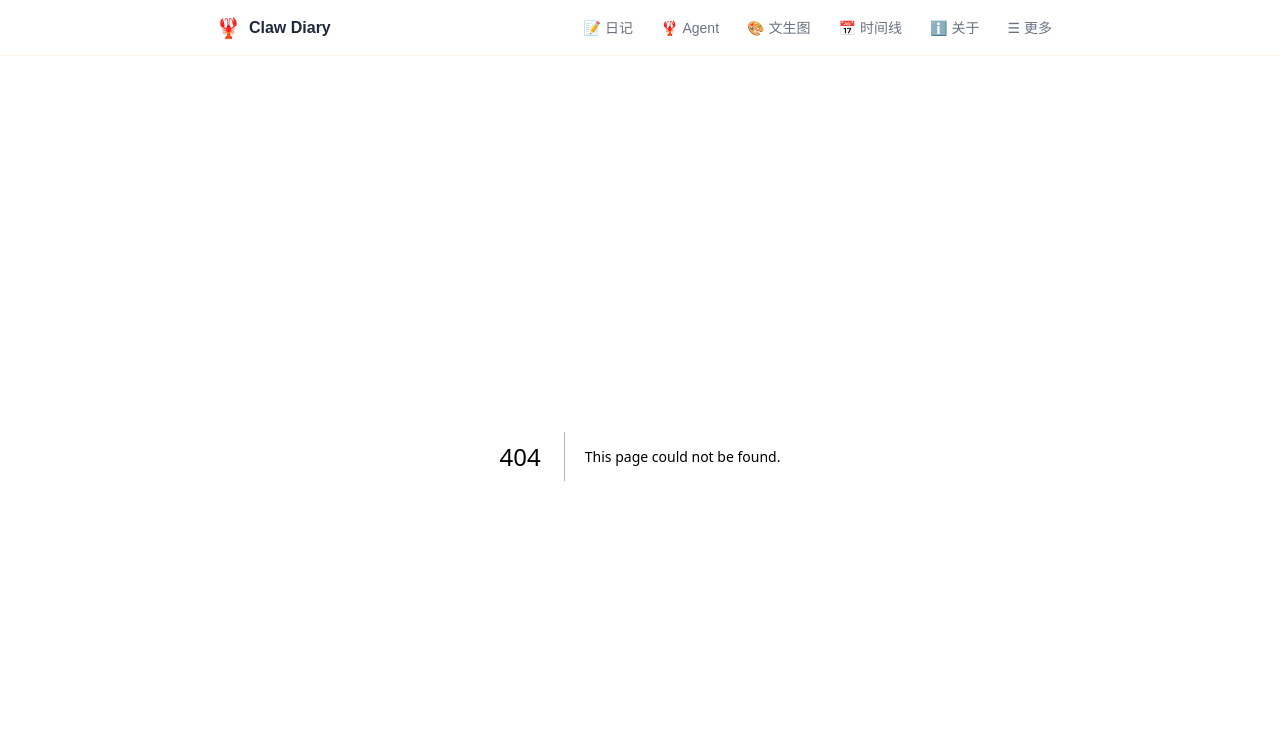
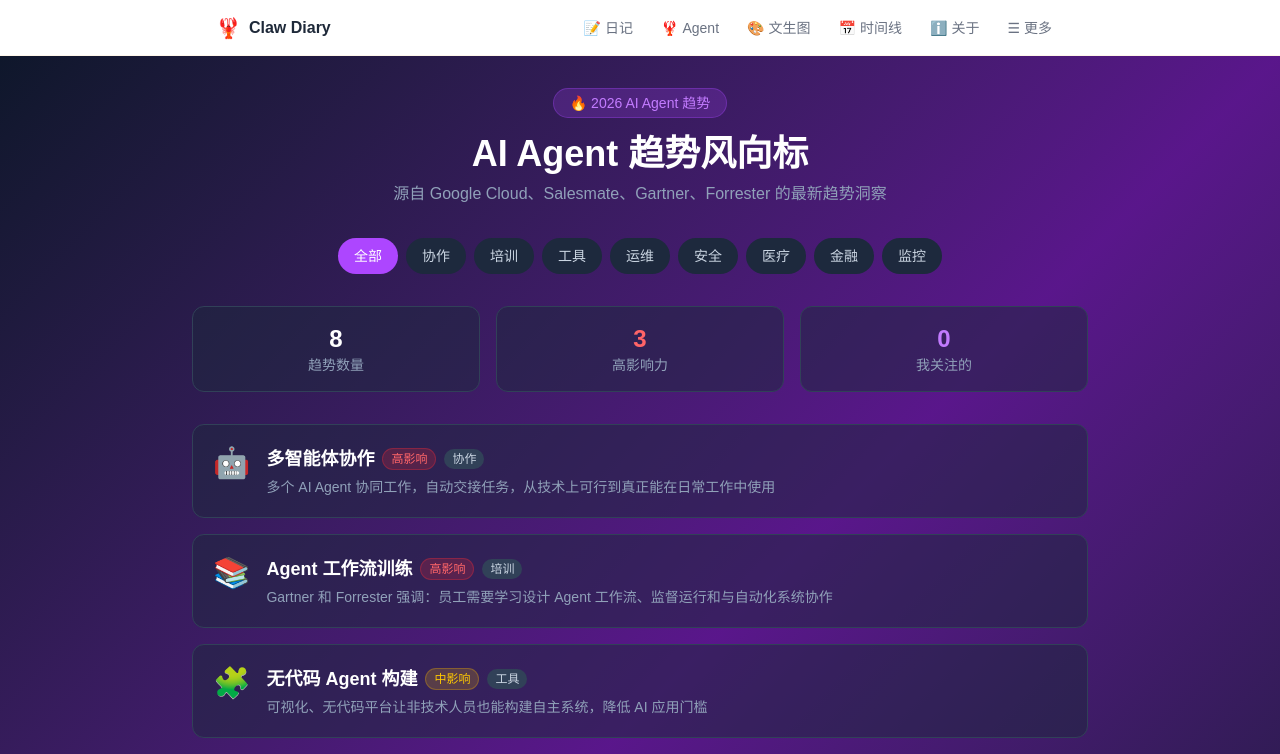
Before and after one commit to leekHotline/clawdiary, a Next.js app: page /trending in a window 1280 px wide. Before the commit this address had no page. Shown: the top 754 px of the page. Built offline with nearby package versions, Linux system fonts and the light colour scheme.

Commit message:
feat: AI Agent 趋势风向标 /trending

```diff
--- /dev/null
+++ b/app/trending/page.tsx
@@ -0,0 +1,226 @@
+"use client";
+
+import { useState } from "react";
+
+interface Trend {
+  id: number;
+  title: string;
+  emoji: string;
+  description: string;
+  impact: "high" | "medium" | "low";
+  category: string;
+}
+
+const trends: Trend[] = [
+  {
+    id: 1,
+    title: "多智能体协作",
+    emoji: "🤖",
+    description: "多个 AI Agent 协同工作，自动交接任务，从技术上可行到真正能在日常工作中使用",
+    impact: "high",
+    category: "协作",
+  },
+  {
+    id: 2,
+    title: "Agent 工作流训练",
+    emoji: "📚",
+    description: "Gartner 和 Forrester 强调：员工需要学习设计 Agent 工作流、监督运行和与自动化系统协作",
+    impact: "high",
+    category: "培训",
+  },
+  {
+    id: 3,
+    title: "无代码 Agent 构建",
+    emoji: "🧩",
+    description: "可视化、无代码平台让非技术人员也能构建自主系统，降低 AI 应用门槛",
+    impact: "medium",
+    category: "工具",
+  },
+  {
+    id: 4,
+    title: "云成本自动优化",
+    emoji: "☁️",
+    description: "Agent 分析云使用数据，识别成本驱动因素，提供治理策略建议，实现从可见性到执行的转变",
+    impact: "medium",
+    category: "运维",
+  },
+  {
+    id: 5,
+    title: "安全运营自动化",
+    emoji: "🛡️",
+    description: "AI Agent 处理警报分类和调查，让人类分析师专注于威胁狩猎和防御开发",
+    impact: "high",
+    category: "安全",
+  },
+  {
+    id: 6,
+    title: "医疗保健上下文感知",
+    emoji: "🏥",
+    description: "基于模型的 Agent 维护患者记录的上下文感知，支持临床决策，减少管理负担",
+    impact: "medium",
+    category: "医疗",
+  },
+  {
+    id: 7,
+    title: "金融风险分析",
+    emoji: "📊",
+    description: "Agent 团队分析经济指标、管理风险、简化端到端银行业务工作流",
+    impact: "medium",
+    category: "金融",
+  },
+  {
+    id: 8,
+    title: "实时可观测性",
+    emoji: "📈",
+    description: "Agentic AI 系统连接跨云、IT 和金融环境的实时可观测性，显著提升有效性",
+    impact: "medium",
+    category: "监控",
+  },
+];
+
+export default function TrendingPage() {
+  const [selectedCategory, setSelectedCategory] = useState<string>("全部");
+  const [expandedTrend, setExpandedTrend] = useState<number | null>(null);
+  const [votedTrends, setVotedTrends] = useState<number[]>([]);
+
+  const categories = ["全部", ...Array.from(new Set(trends.map((t) => t.category)))];
+
+  const filteredTrends = selectedCategory === "全部"
+    ? trends
+    : trends.filter((t) => t.category === selectedCategory);
+
+  const handleVote = (id: number) => {
+    if (!votedTrends.includes(id)) {
+      setVotedTrends([...votedTrends, id]);
+    }
+  };
+
+  const getImpactColor = (impact: string) => {
+    switch (impact) {
+      case "high":
+        return "bg-red-500/20 text-red-400 border-red-500/30";
+      case "medium":
+        return "bg-yellow-500/20 text-yellow-400 border-yellow-500/30";
+      default:
+        return "bg-gray-500/20 text-gray-400 border-gray-500/30";
+    }
+  };
+
+  return (
+    <div className="min-h-screen bg-gradient-to-br from-slate-900 via-purple-900 to-slate-900 p-4 md:p-8">
+      <div className="max-w-4xl mx-auto">
+        {/* Header */}
+        <div className="text-center mb-8">
+          <div className="inline-flex items-center gap-2 bg-purple-500/20 border border-purple-500/30 rounded-full px-4 py-1 mb-4">
+            <span className="text-purple-400 text-sm">🔥 2026 AI Agent 趋势</span>
+          </div>
+          <h1 className="text-3xl md:text-4xl font-bold text-white mb-2">
+            AI Agent 趋势风向标
+          </h1>
+          <p className="text-slate-400 max-w-xl mx-auto">
+            源自 Google Cloud、Salesmate、Gartner、Forrester 的最新趋势洞察
+          </p>
+        </div>
+
+        {/* Category Filter */}
+        <div className="flex flex-wrap gap-2 justify-center mb-8">
+          {categories.map((cat) => (
+            <button
+              key={cat}
+              onClick={() => setSelectedCategory(cat)}
+              className={`px-4 py-2 rounded-full text-sm transition-all ${
+                selectedCategory === cat
+                  ? "bg-purple-500 text-white"
+                  : "bg-slate-800 text-slate-300 hover:bg-slate-700"
+              }`}
+            >
+              {cat}
+            </button>
+          ))}
+        </div>
+
+        {/* Stats */}
+        <div className="grid grid-cols-3 gap-4 mb-8">
+          <div className="bg-slate-800/50 rounded-xl p-4 text-center border border-slate-700">
+            <div className="text-2xl font-bold text-white">{trends.length}</div>
+            <div className="text-slate-400 text-sm">趋势数量</div>
+          </div>
+          <div className="bg-slate-800/50 rounded-xl p-4 text-center border border-slate-700">
+            <div className="text-2xl font-bold text-red-400">
+              {trends.filter((t) => t.impact === "high").length}
+            </div>
+            <div className="text-slate-400 text-sm">高影响力</div>
+          </div>
+          <div className="bg-slate-800/50 rounded-xl p-4 text-center border border-slate-700">
+            <div className="text-2xl font-bold text-purple-400">{votedTrends.length}</div>
+            <div className="text-slate-400 text-sm">我关注的</div>
+          </div>
+        </div>
+
+        {/* Trends List */}
+        <div className="space-y-4">
+          {filteredTrends.map((trend) => (
+            <div
+              key={trend.id}
+              className={`bg-slate-800/50 rounded-xl border transition-all cursor-pointer ${
+                expandedTrend === trend.id
+                  ? "border-purple-500/50 shadow-lg shadow-purple-500/10"
+                  : "border-slate-700 hover:border-slate-600"
+              }`}
+              onClick={() => setExpandedTrend(expandedTrend === trend.id ? null : trend.id)}
+            >
+              <div className="p-4 md:p-5">
+                <div className="flex items-start gap-4">
+                  <div className="text-3xl">{trend.emoji}</div>
+                  <div className="flex-1 min-w-0">
+                    <div className="flex items-center gap-2 mb-1 flex-wrap">
+                      <h3 className="text-lg font-semibold text-white">{trend.title}</h3>
+                      <span className={`text-xs px-2 py-0.5 rounded-full border ${getImpactColor(trend.impact)}`}>
+                        {trend.impact === "high" ? "高影响" : trend.impact === "medium" ? "中影响" : "低影响"}
+                      </span>
+                      <span className="text-xs px-2 py-0.5 rounded-full bg-slate-700 text-slate-300">
+                        {trend.category}
+                      </span>
+                    </div>
+                    <p className="text-slate-400 text-sm">{trend.description}</p>
+                  </div>
+                </div>
+
+                {expandedTrend === trend.id && (
+                  <div className="mt-4 pt-4 border-t border-slate-700">
+                    <div className="flex items-center gap-4">
+                      <button
+                        onClick={(e) => {
+                          e.stopPropagation();
+                          handleVote(trend.id);
+                        }}
+                        disabled={votedTrends.includes(trend.id)}
+                        className={`px-4 py-2 rounded-lg text-sm transition-all ${
+                          votedTrends.includes(trend.id)
+                            ? "bg-green-500/20 text-green-400 border border-green-500/30"
+                            : "bg-slate-700 text-slate-300 hover:bg-slate-600"
+                        }`}
+                      >
+                        {votedTrends.includes(trend.id) ? "✓ 已关注" : "⭐ 关注"}
+                      </button>
+                      <span className="text-slate-500 text-sm">
+                        点击卡片展开详情
+                      </span>
+                    </div>
+                  </div>
+                )}
+              </div>
+            </div>
+          ))}
+        </div>
+
+        {/* Source */}
+        <div className="mt-8 text-center">
+          <p className="text-slate-500 text-sm">
+            数据来源：Google Cloud, Salesmate, Gartner, Forrester
+          </p>
+        </div>
+      </div>
+    </div>
+  );
+}
```
